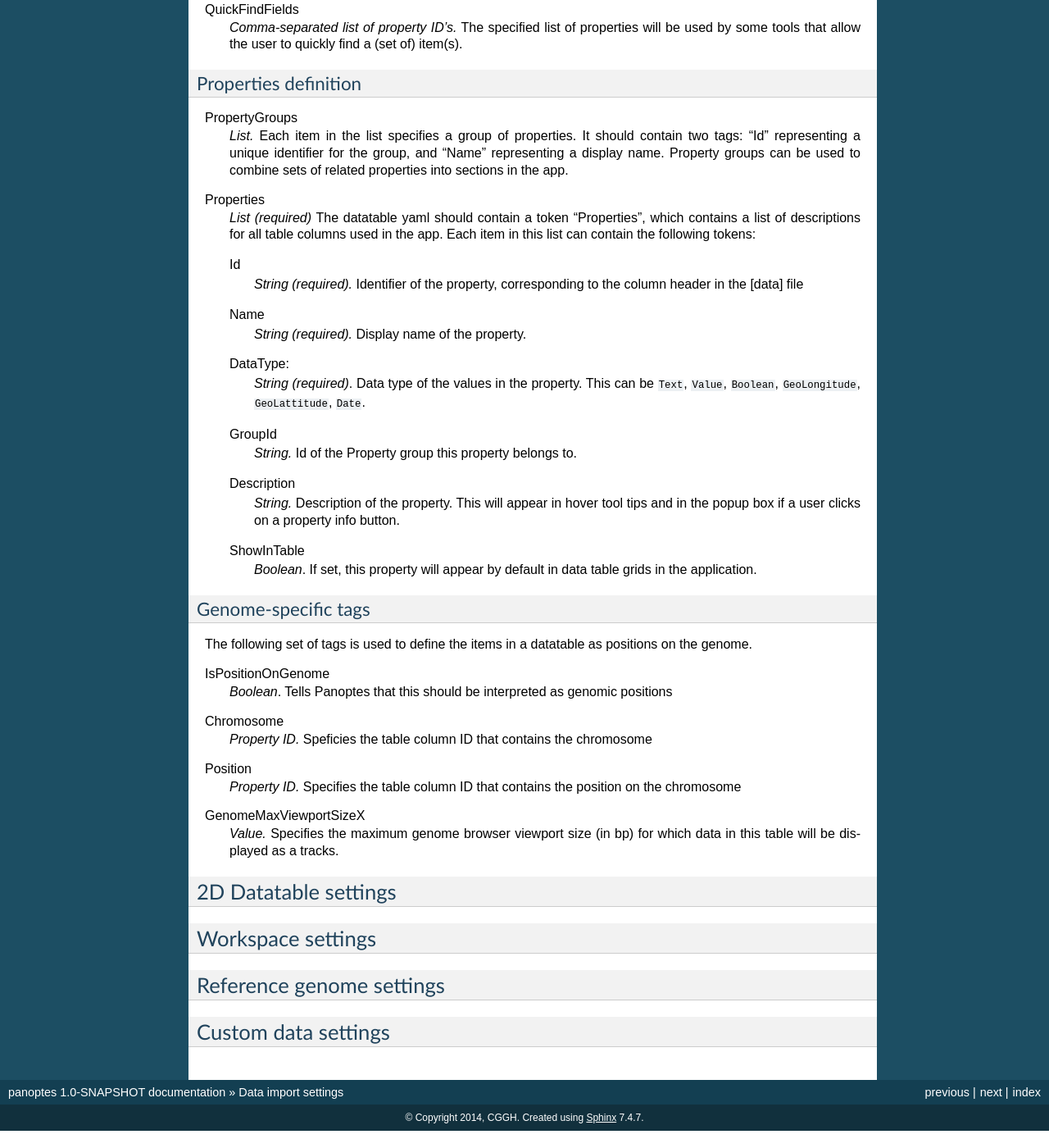
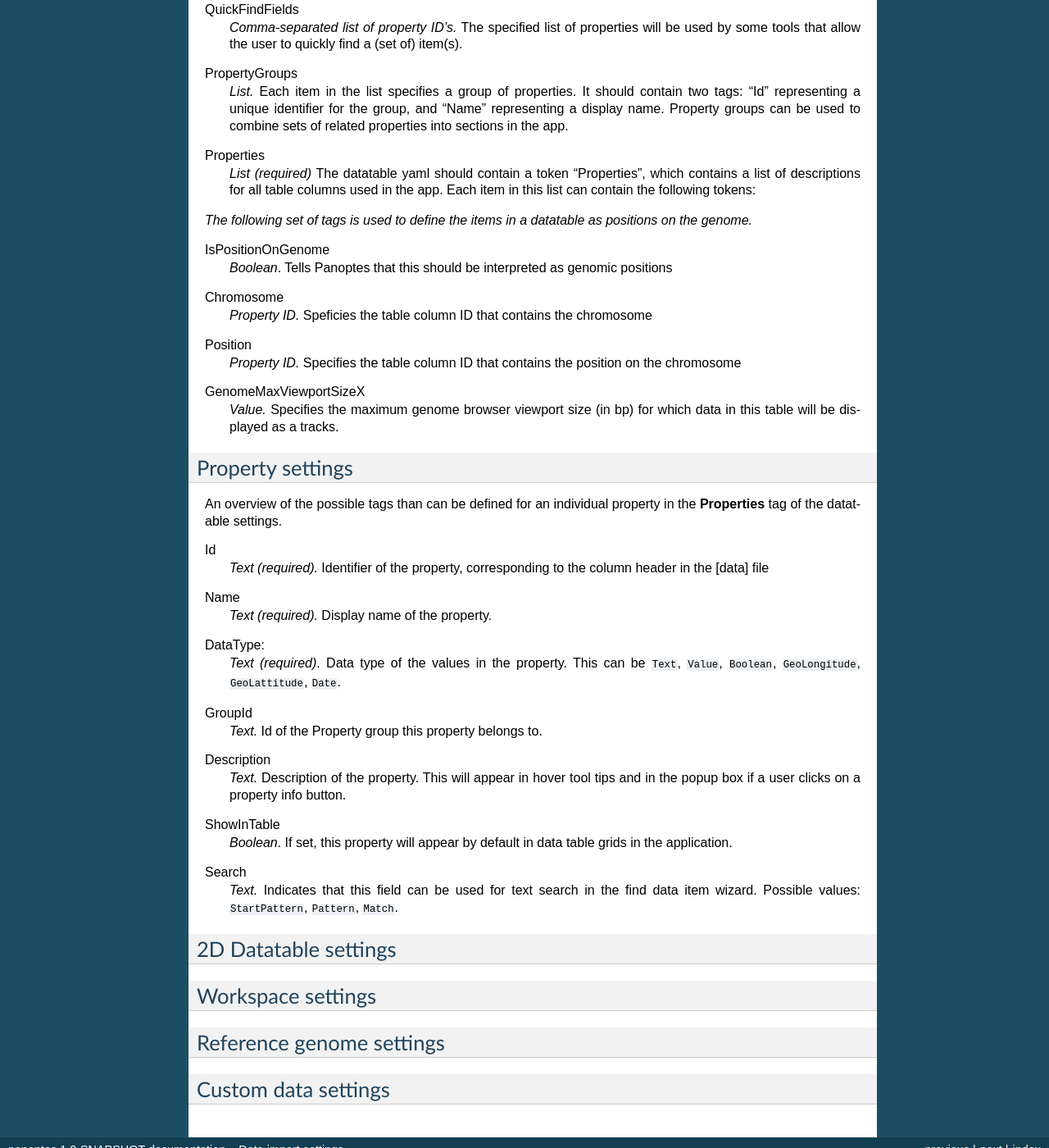
Before and after one commit to cggh/panoptes, a Sphinx documentation site: the page built from documentation/importsettings.rst, in a window 1280 px wide and 1400 px high, scrolled down 1142 px. Shown: the whole window at 82% size. Built offline with Sphinx 7.4.7, drawn with Linux system fonts in a browser that asks for light colours; before the commit the page ends 2521 px from its top, so only the background shows below that; some of the changed text lies outside the part shown.

Commit message:
Update importsettings.rst

```diff
--- a/documentation/importsettings.rst
+++ b/documentation/importsettings.rst
@@ -6,13 +6,13 @@ General dataset settings
 ------------------------
 
 Name
-  *String (required).* The visible name of the dataset, as it appears in the intro page.
+  *Text (required).* The visible name of the dataset, as it appears in the intro page.
 
 NameBanner
-  *String.* Visible name of the dataset, as it appears in the top banner of the app.
+  *Text.* Visible name of the dataset, as it appears in the top banner of the app.
 
 Description
-  *String.* A description of the dataset that will appear on the start page.
+  *Text.* A description of the dataset that will appear on the start page.
 
 DataTables
   *List.* A list of the data table identifiers in the dataset.
@@ -24,13 +24,13 @@ Datatable settings
 ------------------
 
 NameSingle
-  *String (required).* Display name referring to a single table item (single, use no starting capital).
+  *Text (required).* Display name referring to a single table item (single, use no starting capital).
 
 NamePlural
-  *String (required).* Display name referring to several table items (plural, no no starting capital).
+  *Text (required).* Display name referring to several table items (plural, no no starting capital).
 
 Description
-  *String (required).* A description of this dataset.
+  *Text (required).* A description of this dataset.
   This text will appear on the intro page, and on the table view page of this datatable.
 
 CacheWorkspaceData
@@ -38,7 +38,7 @@ CacheWorkspaceData
   This is faster for large datasets than the standard option, based on a JOIN statement.
 
 Icon:
-  *String.* Specifies an icon that will be associated with the datatable.
+  *Text.* Specifies an icon that will be associated with the datatable.
   The name can be chosen from http://fortawesome.github.io/Font-Awesome/icons/.
 
 PrimKey:
@@ -61,9 +61,6 @@ QuickFindFields
   The specified list of properties will be used by some tools that allow the user to quickly find a (set of) item(s).
 
 
-Properties definition
-~~~~~~~~~~~~~~~~~~~~~
-
 PropertyGroups
   *List.*
   Each item in the list specifies a group of properties.
@@ -76,30 +73,8 @@ Properties
   The datatable yaml should contain a token "Properties", which contains a list of descriptions for all table columns used in the app.
   Each item in this list can contain the following tokens:
 
-  Id
-    *String (required).* Identifier of the property, corresponding to the column header in the [data] file
 
-  Name
-    *String (required).* Display name of the property.
-
-  DataType:
-    *String (required)*. Data type of the values in the property.
-    This can be ``Text``, ``Value``, ``Boolean``,  ``GeoLongitude``, ``GeoLattitude``, ``Date``.
-
-  GroupId
-    *String.* Id of the Property group this property belongs to.
-
-  Description
-    *String.* Description of the property. This will appear in hover tool tips and in the popup box if a user clicks on a property info button.
-
-
-  ShowInTable
-    *Boolean*. If set, this property will appear by default in data table grids in the application.
-
-
-Genome-specific tags
-~~~~~~~~~~~~~~~~~~~~
-The following set of tags is used to define the items in a datatable as positions on the genome.
+*The following set of tags is used to define the items in a datatable as positions on the genome.*
 
 IsPositionOnGenome
   *Boolean*. Tells Panoptes that this should be interpreted as genomic positions
@@ -114,6 +89,34 @@ GenomeMaxViewportSizeX
   *Value.* Specifies the maximum genome browser viewport size (in bp) for which data in this table will be displayed as a tracks.
 
 
+Property settings
+-----------------
+An overview of the possible tags than can be defined for an individual property in the **Properties** tag of the datatable settings.
+
+Id
+  *Text (required).* Identifier of the property, corresponding to the column header in the [data] file
+
+Name
+  *Text (required).* Display name of the property.
+
+DataType:
+  *Text (required)*. Data type of the values in the property.
+  This can be ``Text``, ``Value``, ``Boolean``,  ``GeoLongitude``, ``GeoLattitude``, ``Date``.
+
+GroupId
+  *Text.* Id of the Property group this property belongs to.
+
+Description
+  *Text.* Description of the property. This will appear in hover tool tips and in the popup box if a user clicks on a property info button.
+
+ShowInTable
+  *Boolean*. If set, this property will appear by default in data table grids in the application.
+
+Search
+  *Text.* Indicates that this field can be used for text search in the find data item wizard.
+  Possible values: ``StartPattern``, ``Pattern``, ``Match``.
+
+
 2D Datatable settings
 ---------------------
 
```
